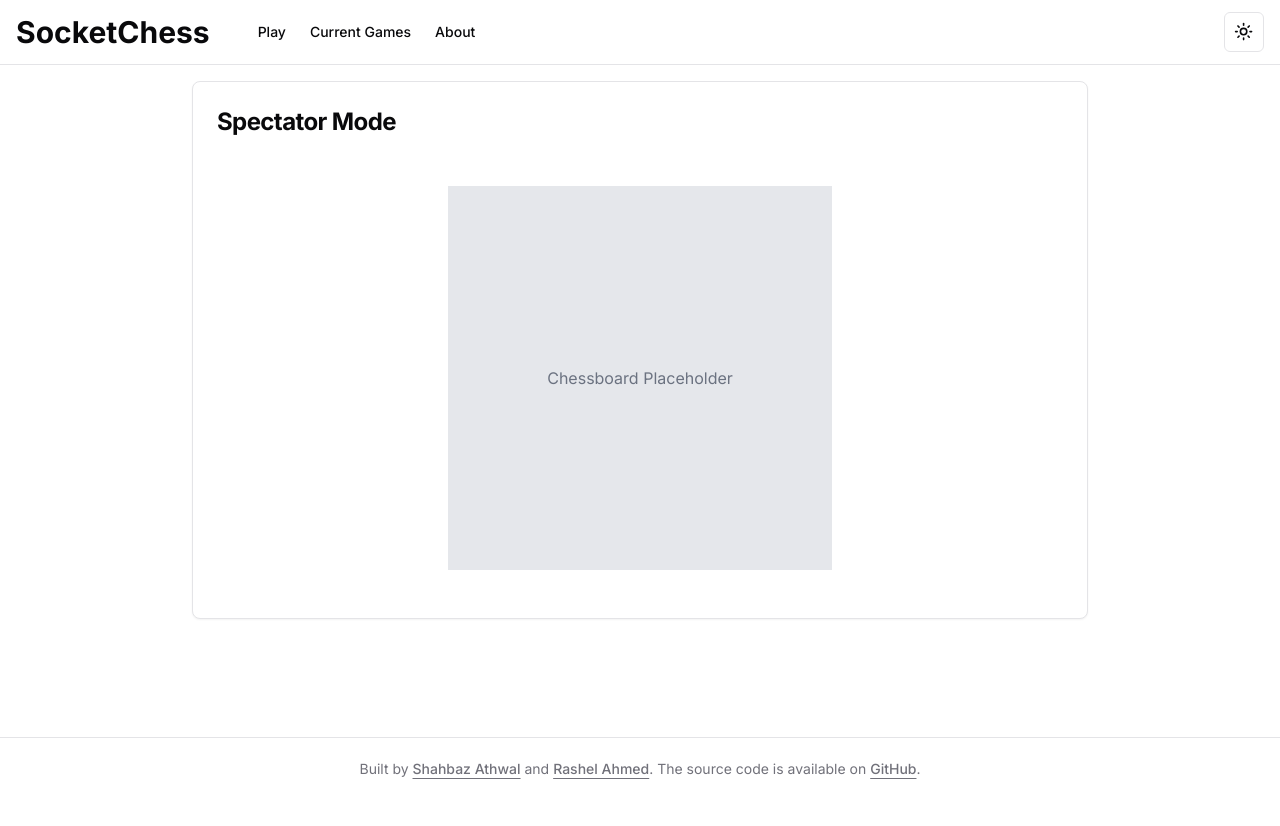
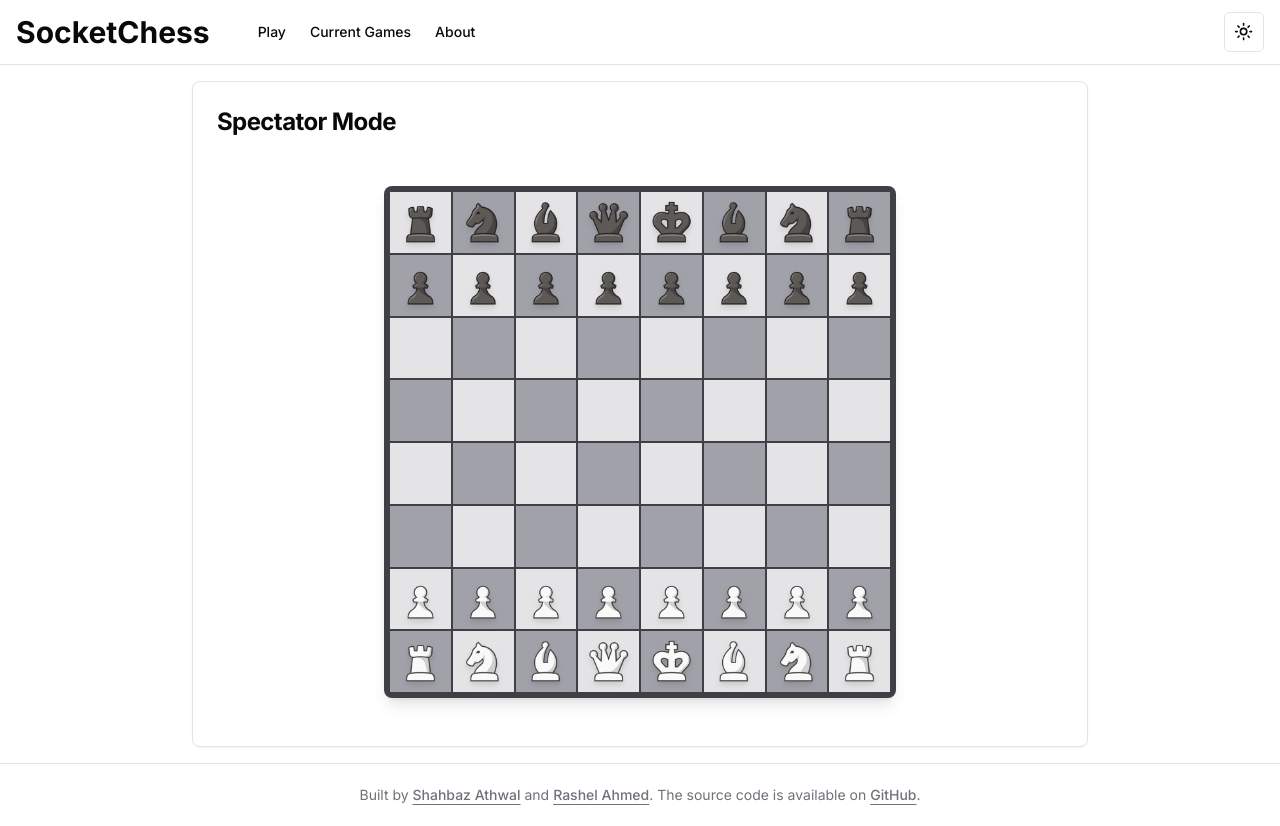
Before and after one commit to shahbaz-athwal/chess, a Next.js app in the folder client/: page /current-games/1 in a window 1280 px wide. Before the commit the page ends 800 px from the top, so only its background shows below. Built offline with nearby package versions, Linux system fonts and the light colour scheme; no server answers.

Commit message:
spectate board rendered

```diff
--- a/client/src/app/current-games/[gameId]/page.tsx
+++ b/client/src/app/current-games/[gameId]/page.tsx
@@ -4,6 +4,8 @@ import { useSocket } from "@/hooks/useSocket";
 import { useSpectate } from "@/hooks/useSpectate";
 import { useSpectateStore } from "@/hooks/useSpectateStore";
 import { Card, CardContent, CardHeader, CardTitle } from "@/components/ui/card";
+import { cn } from "@/lib/utils";
+import { ChessPiece } from "@/components/ChessBoard";
 
 function Spectate({ params }: { params: { gameId: string } }) {
   const gameId = params.gameId.replaceAll("%24", "$");
@@ -12,7 +14,6 @@ function Spectate({ params }: { params: { gameId: string } }) {
     player1,
     player2,
     player1Color,
-    player2Color,
     status,
     result,
     board,
@@ -27,9 +28,7 @@ function Spectate({ params }: { params: { gameId: string } }) {
     <div className="container mx-auto px-4 py-4">
       <Card className="w-full max-w-4xl mx-auto">
         <CardHeader>
-          <CardTitle className="text-2xl font-bold">
-            Spectator Mode
-          </CardTitle>
+          <CardTitle className="text-2xl font-bold">Spectator Mode</CardTitle>
         </CardHeader>
         <CardContent className="space-y-6">
           <div className="space-y-2 text-center text-2xl font-extrabold">
@@ -37,8 +36,29 @@ function Spectate({ params }: { params: { gameId: string } }) {
           </div>
 
           <div className="space-y-2">
-            <div className="bg-gray-200 aspect-square w-full max-w-sm mx-auto flex items-center justify-center">
-              <p className="text-gray-500">Chessboard Placeholder</p>
+            <div className="w-full max-w-md md:max-w-lg mx-auto">
+              <div className="grid grid-cols-8 gap-0.5 p-1.5 bg-zinc-700 rounded-lg shadow-lg">
+                {board.map((row, i) =>
+                  row.map((square, j) => {
+                    const piece = square
+                      ? { type: square.type, color: square.color }
+                      : null;
+
+                    return (
+                      <div
+                        className={cn(
+                          "aspect-square w-full cursor-pointer transition-all duration-200",
+                          (i + j) % 2 === 0 ? "bg-zinc-200" : "bg-zinc-400"
+                        )}
+                      >
+                        {piece && (
+                          <ChessPiece color={piece.color} type={piece.type} />
+                        )}
+                      </div>
+                    );
+                  })
+                )}
+              </div>
             </div>
           </div>
           <div className="space-y-2 text-center text-2xl font-extrabold">
--- a/client/src/components/ChessBoard.tsx
+++ b/client/src/components/ChessBoard.tsx
@@ -12,7 +12,7 @@ interface ChessBoardProps {
 }
 
 // Memoized chess piece component
-const ChessPiece = memo(function ChessPiece({
+export const ChessPiece = memo(function ChessPiece({
   color,
   type
 }: {
```
